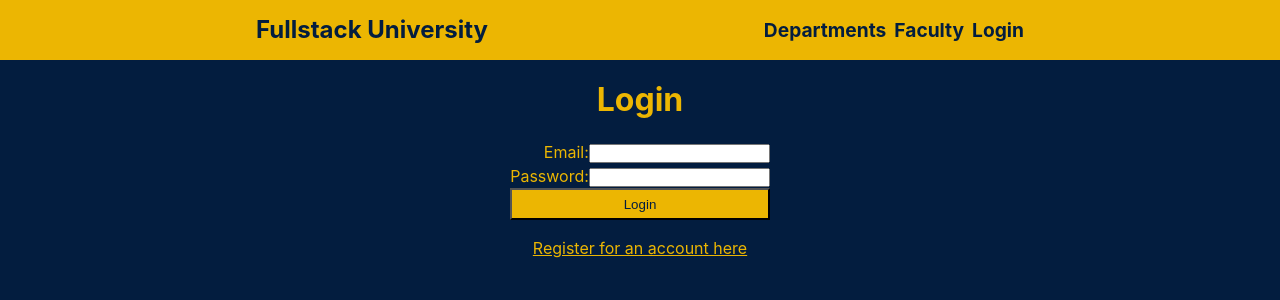
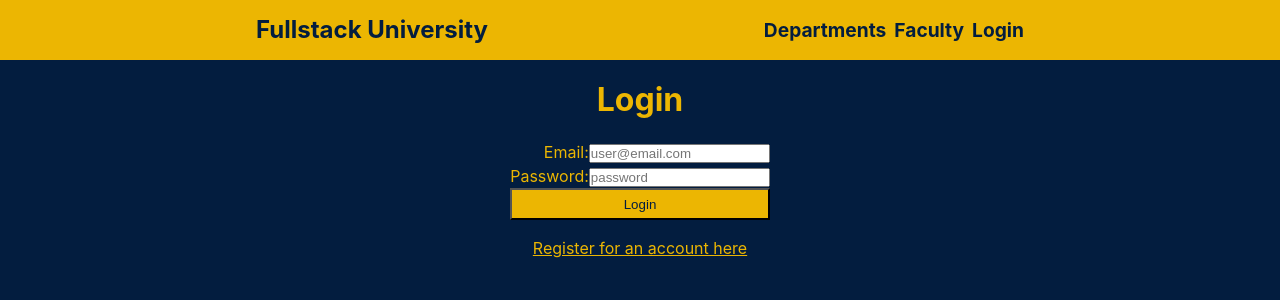
Before and after one commit to beefchief-code/group5.FSU.frontend, a React (Vite) app: page /login in a window 1280 px wide. Shown: the top 300 px of the page. Built offline with nearby package versions, Linux system fonts and the light colour scheme.

Commit message:
error handling for invalid emails

```diff
--- a/src/features/auth/Auth.jsx
+++ b/src/features/auth/Auth.jsx
@@ -50,7 +50,7 @@ function Auth() {
           <label>
             Email:
             <input
-              label="user@email.com"
+              placeholder="user@email.com"
               type="email"
               value={email}
               onChange={(event) => setEmail(event.target.value)}
@@ -60,6 +60,7 @@ function Auth() {
           <label>
             Password:
             <input
+              placeholder="password"
               type="password"
               value={password}
               onChange={(event) => setPassword(event.target.value)}
@@ -71,8 +72,10 @@ function Auth() {
         <a className="regLink" href="#" onClick={() => setIsLogin(!isLogin)}>
           {altCopy}
         </a>
-        {isLogin && loginError && <p role="alert">{loginError}</p>}
-        {!isLogin && registerError && <p role="alert">{registerError}</p>}
+        {isLogin && loginError && <p role="alert">{[loginError.data]}</p>}
+        {!isLogin && registerError && (
+          <p role="alert">{[registerError.data]}</p>
+        )}
       </main>
     </>
   );
--- a/src/features/auth/authSlice.js
+++ b/src/features/auth/authSlice.js
@@ -11,9 +11,9 @@ const authApi = api.injectEndpoints({
         method: "POST",
         body: credentials,
       }),
-      transformErrorResponse: (response) => {
-        response.data.message;
-      },
+      //transformErrorResponse: (response) => {
+      //response.data.message;
+      //},
       invalidatesTags: ["User"],
     }),
     //login
@@ -23,7 +23,7 @@ const authApi = api.injectEndpoints({
         method: "POST",
         body: credentials,
       }),
-      transformErrorResponse: (response) => response.data.message,
+      //transformErrorResponse: (response) => response.data.message,
       invalidatesTags: ["User"],
     }),
   }),
```
